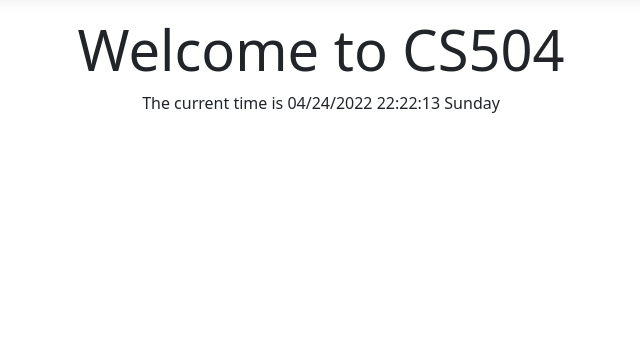
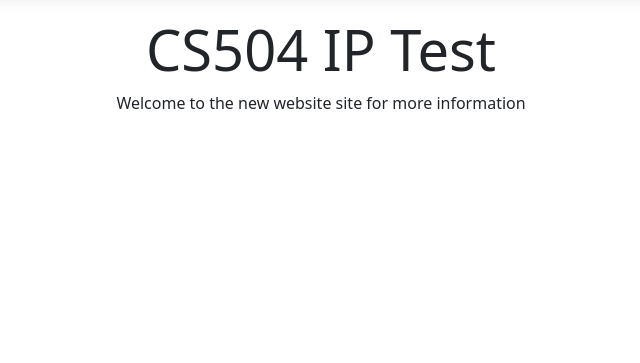
Before and after one commit to VinithraSrinivas/CS504IP_CMS, an ASP.NET Core app: page / in a window 1280 px wide. Shown: the part 57-420 px from the top of the page, without its empty margins (319-959 px from the left). Run offline with ASP.NET Core 8, Linux system fonts and the light colour scheme; style sheets or scripts are compiled from the project's sources.

Commit message:
changing the index file

```diff
--- a/LoginApplication/Pages/Index.cshtml
+++ b/LoginApplication/Pages/Index.cshtml
@@ -5,6 +5,6 @@
 }
 
 <div class="text-center">
-    <h1 class="display-4">Welcome to CS504</h1>
-    <p>The current time is @DateTime.Now @DateTime.Now.ToString("dddd")</p>
+    <h1 class="display-4">CS504 IP Test</h1>
+    <p>Welcome to the new website site for more information</p>
 </div>
```
